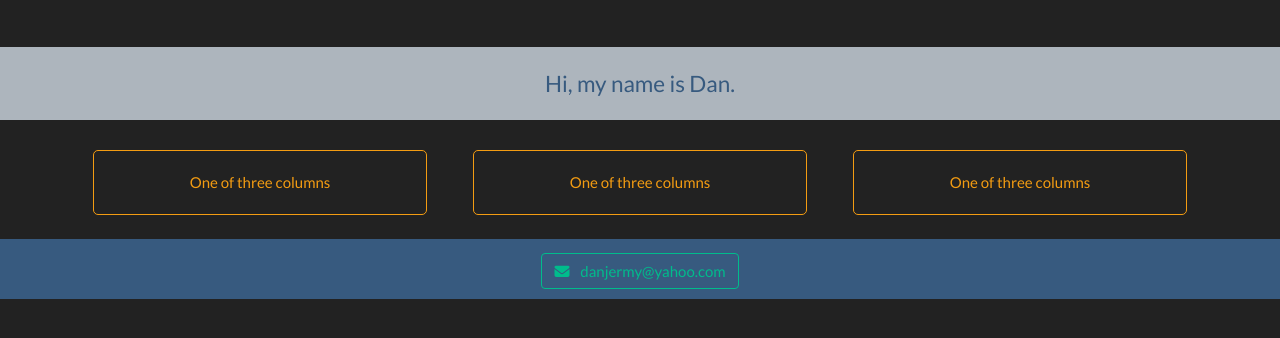
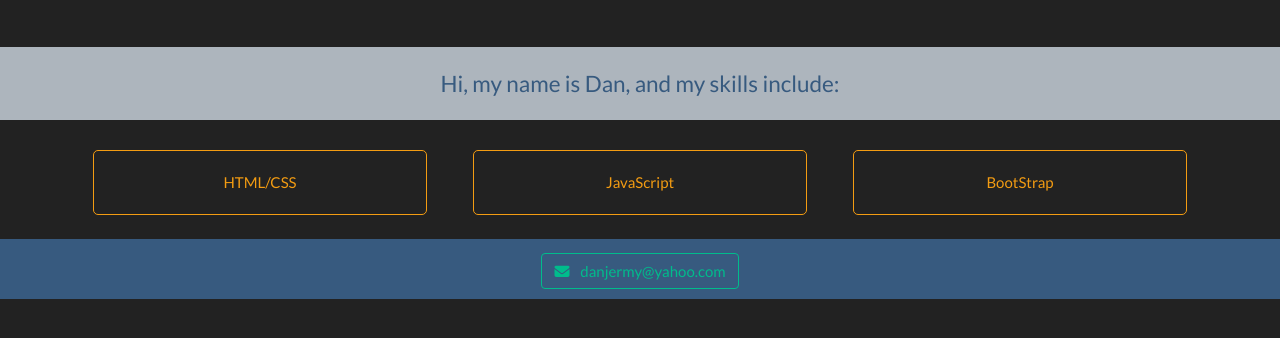
Before and after one commit to djermy/bootstrap-example, a plain HTML site: page index.html in a window 1280 px wide. Shown: the part 424-762 px from the top of the page. Drawn offline with nearby package versions, Linux system fonts and the light colour scheme.

Commit message:
Changed text in columns and banner.

```diff
--- a/index.html
+++ b/index.html
@@ -17,7 +17,7 @@
 <body>
     <!-- Navbar -->
     <nav class="navbar navbar-expand-lg navbar-dark bg-primary mb-4">
-        <a class="navbar-brand" href="#"><span class="logo">Dan Jermy</span></a>
+        <a class="navbar-brand" href="./index.html"><span class="logo">Dan Jermy</span></a>
         <button class="navbar-toggler" type="button" data-toggle="collapse" data-target="#navbarSupportedContent"
             aria-controls="navbarSupportedContent" aria-expanded="false" aria-label="Toggle navigation">
             <span class="navbar-toggler-icon"></span>
@@ -51,24 +51,24 @@
     </div>
     <div class="banner bg-light text-primary">
         <span>
-            Hi, my name is Dan.
+            Hi, my name is Dan, and my skills include:
         </span>
     </div>
     <div class="container mb-4">
         <div class="row text-center">
             <div class="col-sm-4">
                 <div class="skill-box ml-2 mr-2">
-                    One of three columns
+                    HTML/CSS
                 </div>
             </div>
             <div class="col-sm-4">
                 <div class="skill-box ml-2 mr-2">
-                    One of three columns
+                    JavaScript
                 </div>
             </div>
             <div class="col-sm-4">
                 <div class="skill-box ml-2 mr-2">
-                    One of three columns
+                    BootStrap
                 </div>
             </div>
         </div>
```
Also changed, not shown: about.html (+1 -1 lines), contact.html (+1 -1 lines), services.html (+1 -1 lines), 1 other file.
